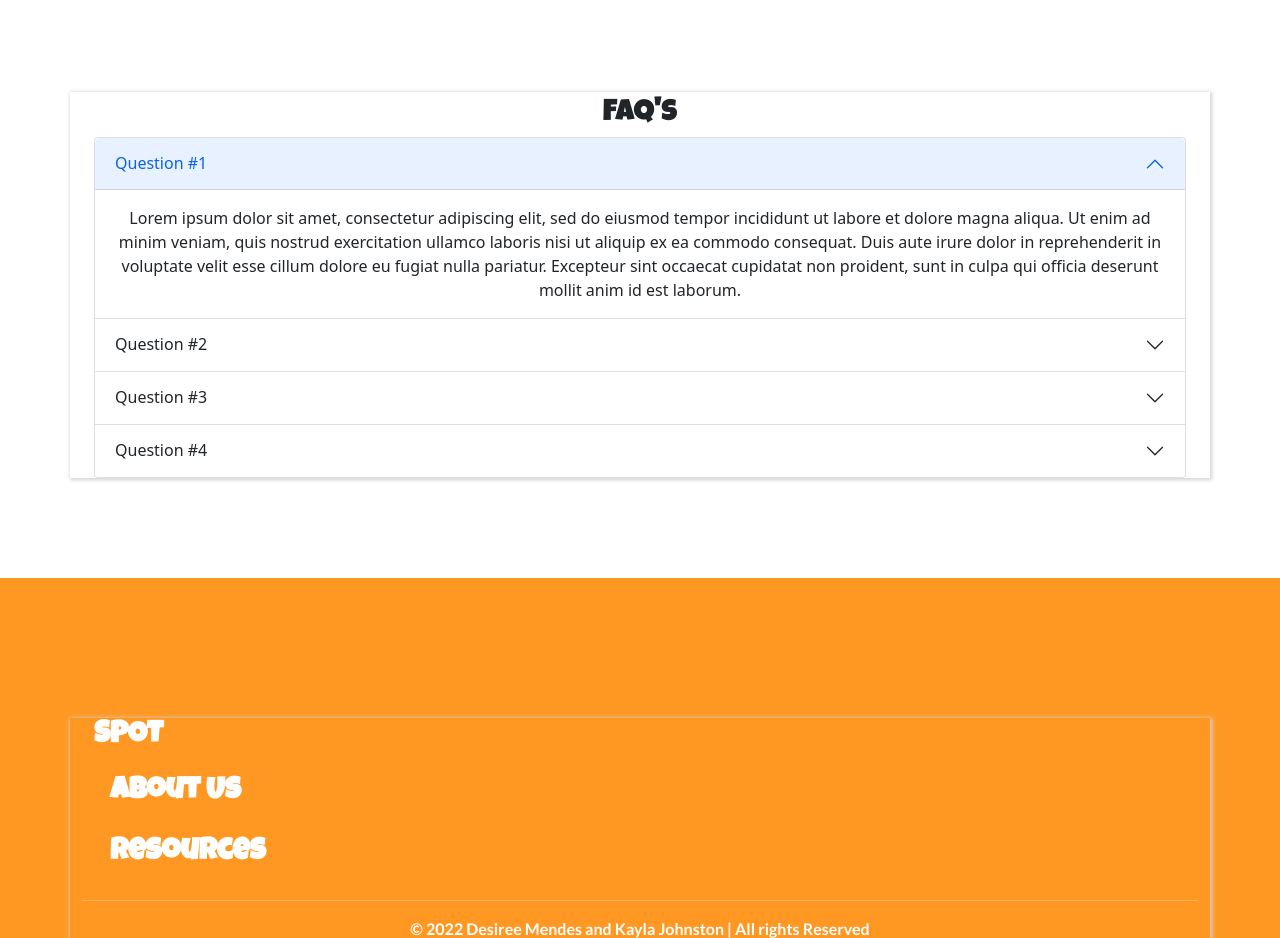
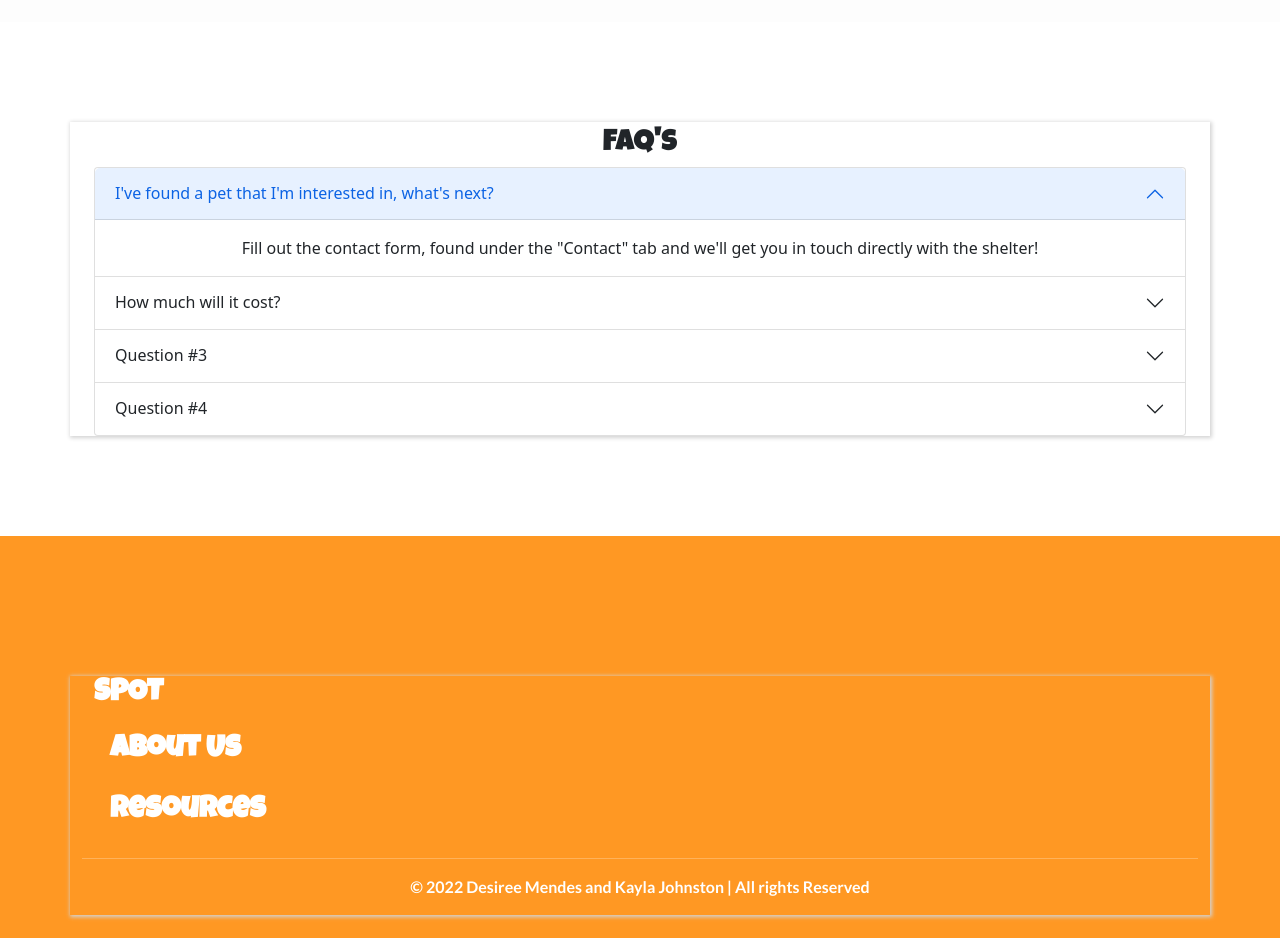
Before and after one commit to keepitclassick/spot, a React (Create React App) app in the folder client/: page /about in a window 1280 px wide. Shown: the part 1160-2098 px from the top of the page. Built offline with nearby package versions, Linux system fonts and the light colour scheme; grey boxes are pictures that could not be loaded; what @petfinder/petfinder-js would draw is missing.

Commit message:
layout for resources page

```diff
--- a/client/src/Components/AboutUs.jsx
+++ b/client/src/Components/AboutUs.jsx
@@ -9,6 +9,11 @@ export default function AboutUs() {
     <h1>About Us</h1>
     <p class="text">
       Lorem ipsum dolor sit amet, consectetur adipiscing elit, sed do eiusmod tempor incididunt ut labore et dolore magna aliqua. Risus in hendrerit gravida rutrum quisque non tellus. Vel risus commodo viverra maecenas accumsan lacus vel facilisis volutpat. Phasellus vestibulum lorem sed risus ultricies tristique nulla aliquet. Elit scelerisque mauris pellentesque pulvinar pellentesque habitant morbi. In metus vulputate eu scelerisque felis imperdiet proin fermentum. Dui faucibus in ornare quam viverra orci sagittis eu volutpat. Molestie at elementum eu facilisis sed odio morbi quis. Elit pellentesque habitant morbi tristique senectus. Urna nec tincidunt praesent semper feugiat nibh sed pulvinar. Id porta nibh venenatis cras sed felis eget. Aenean pharetra magna ac placerat. Ut enim blandit volutpat maecenas volutpat blandit aliquam. Nisl vel pretium lectus quam id.
+
+      Spot is an app that helps you find an adoptable pet based on your lifestyle.
+
+      Why Adopt?
+
     </p>
   </div>
 </div>
@@ -18,30 +23,19 @@ export default function AboutUs() {
     <Col>FAQ's</Col>
     <Accordion defaultActiveKey="0">
   <Accordion.Item eventKey="0">
-    <Accordion.Header>Question #1</Accordion.Header>
+    <Accordion.Header>I've found a pet that I'm interested in, what's next?</Accordion.Header>
     <Accordion.Body>
-      Lorem ipsum dolor sit amet, consectetur adipiscing elit, sed do eiusmod
-      tempor incididunt ut labore et dolore magna aliqua. Ut enim ad minim
-      veniam, quis nostrud exercitation ullamco laboris nisi ut aliquip ex ea
-      commodo consequat. Duis aute irure dolor in reprehenderit in voluptate
-      velit esse cillum dolore eu fugiat nulla pariatur. Excepteur sint occaecat
-      cupidatat non proident, sunt in culpa qui officia deserunt mollit anim id
-      est laborum.
+      Fill out the contact form, found under the "Contact" tab and we'll get you in touch directly with the shelter!
     </Accordion.Body>
   </Accordion.Item>
   <Accordion.Item eventKey="1">
-    <Accordion.Header>Question #2</Accordion.Header>
+    <Accordion.Header>How much will it cost?</Accordion.Header>
     <Accordion.Body>
-      Lorem ipsum dolor sit amet, consectetur adipiscing elit, sed do eiusmod
-      tempor incididunt ut labore et dolore magna aliqua. Ut enim ad minim
-      veniam, quis nostrud exercitation ullamco laboris nisi ut aliquip ex ea
-      commodo consequat. Duis aute irure dolor in reprehenderit in voluptate
-      velit esse cillum dolore eu fugiat nulla pariatur. Excepteur sint occaecat
-      cupidatat non proident, sunt in culpa qui officia deserunt mollit anim id
-      est laborum.
+      Pet adoption fees vary from shelter to shelter. These fees are based on training, spay/neuter, housing, veterinary/medical care. Get in contact with
+      us and we'll assist you in the adoption process.
     </Accordion.Body>
   </Accordion.Item>
-  <Accordion.Item eventKey="1">
+  <Accordion.Item eventKey="2">
     <Accordion.Header>Question #3</Accordion.Header>
     <Accordion.Body>
       Lorem ipsum dolor sit amet, consectetur adipiscing elit, sed do eiusmod
@@ -53,7 +47,7 @@ export default function AboutUs() {
       est laborum.
     </Accordion.Body>
   </Accordion.Item>
-  <Accordion.Item eventKey="1">
+  <Accordion.Item eventKey="3">
     <Accordion.Header>Question #4</Accordion.Header>
     <Accordion.Body>
       Lorem ipsum dolor sit amet, consectetur adipiscing elit, sed do eiusmod
--- a/client/src/Components/Resources.jsx
+++ b/client/src/Components/Resources.jsx
@@ -1,5 +1,51 @@
+import React, { Fragment } from "react"
+import { Row, Card, Col, CardGroup } from "react-bootstrap"
 export default function Resources() {
   return (
-    <h1>Resources</h1>
+
+    <React.Fragment>
+      <div className="title">
+      <h1>Resources</h1>
+      </div>
+      <div class="container">
+  <div className="row">
+    <div className="col-sm">
+      <div class="card" >
+  <img class="card-img-top" src="https://images.unsplash.com/photo-1541781774459-bb2af2f05b55?ixlib=rb-1.2.1&ixid=MnwxMjA3fDB8MHxzZWFyY2h8MTB8fHBldHN8ZW58MHx8MHx8&auto=format&fit=crop&w=800&q=60" alt="Card image cap"
+  height="300px"/>
+  <div class="card-body">
+    <h5 class="card-title">Card title</h5>
+    <p class="card-text">Some quick example text to build on the card title and make up the bulk of the card's content.</p>
+    <a href="#" class="btn btn-primary">Go somewhere</a>
+  </div>
+</div>
+    </div>
+    <div className="col-sm">
+      <div class="card">
+  <img class="card-img-top" src="https://images.unsplash.com/photo-1537151625747-768eb6cf92b2?ixlib=rb-1.2.1&ixid=MnwxMjA3fDB8MHxzZWFyY2h8MTAyfHxkb2dzfGVufDB8fDB8fA%3D%3D&auto=format&fit=crop&w=800&q=60" alt="Card image cap"
+  height="300px" />
+  <div class="card-body">
+    <h5 class="card-title">Card title</h5>
+    <p class="card-text">Some quick example text to build on the card title and make up the bulk of the card's content.</p>
+    <a href="#" class="btn btn-primary">Go somewhere</a>
+  </div>
+</div>
+    </div>
+    <div className="col-sm">
+     <div class="card">
+  <img class="card-img-top" src="https://images.unsplash.com/photo-1516139008210-96e45dccd83b?ixlib=rb-1.2.1&ixid=MnwxMjA3fDB8MHxzZWFyY2h8MzZ8fHBldHN8ZW58MHx8MHx8&auto=format&fit=crop&w=800&q=60" alt="Card image cap"
+  height="300px"/>
+  <div class="card-body">
+    <h5 class="card-title">Card title</h5>
+    <p class="card-text">Some quick example text to build on the card title and make up the bulk of the card's content.</p>
+    <a href="#" class="btn btn-primary">Go somewhere</a>
+  </div>
+</div>
+    </div>
+  </div>
+</div>
+    </React.Fragment>
   )
+
+
 }
```
